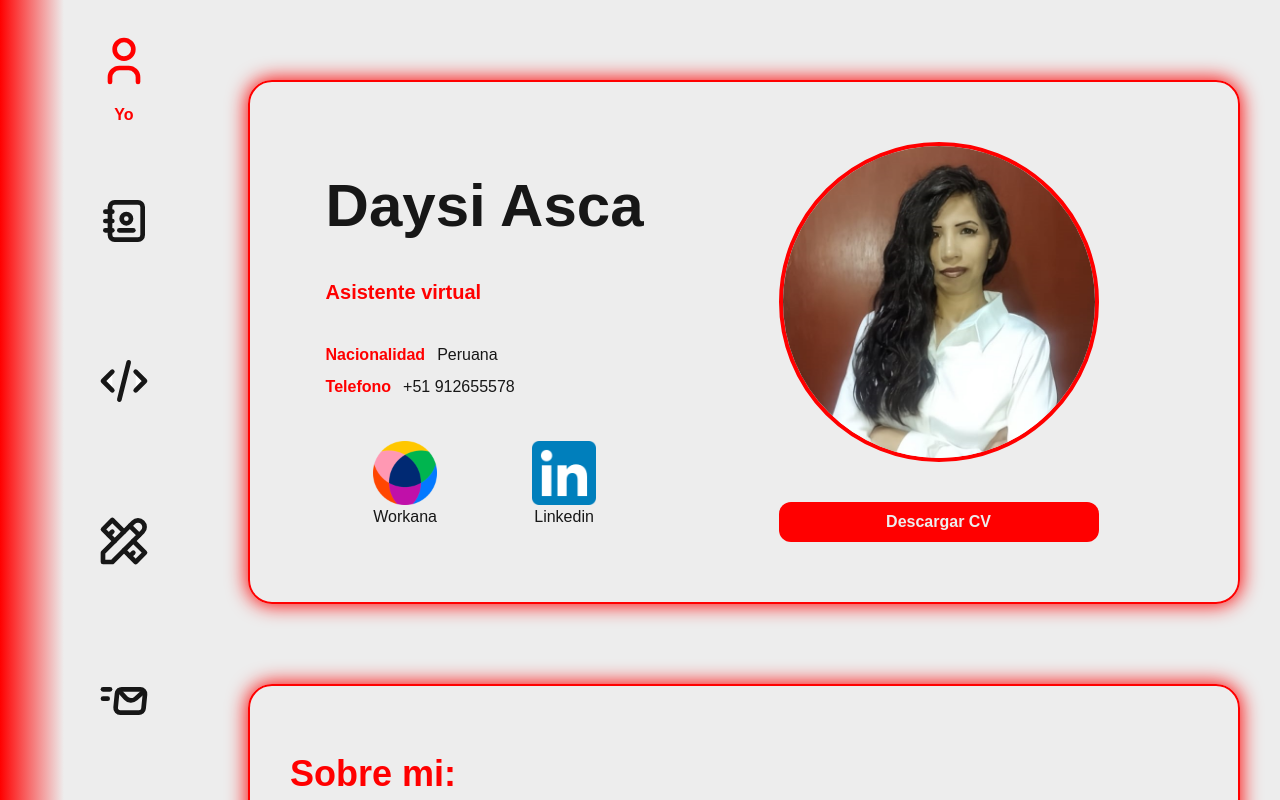
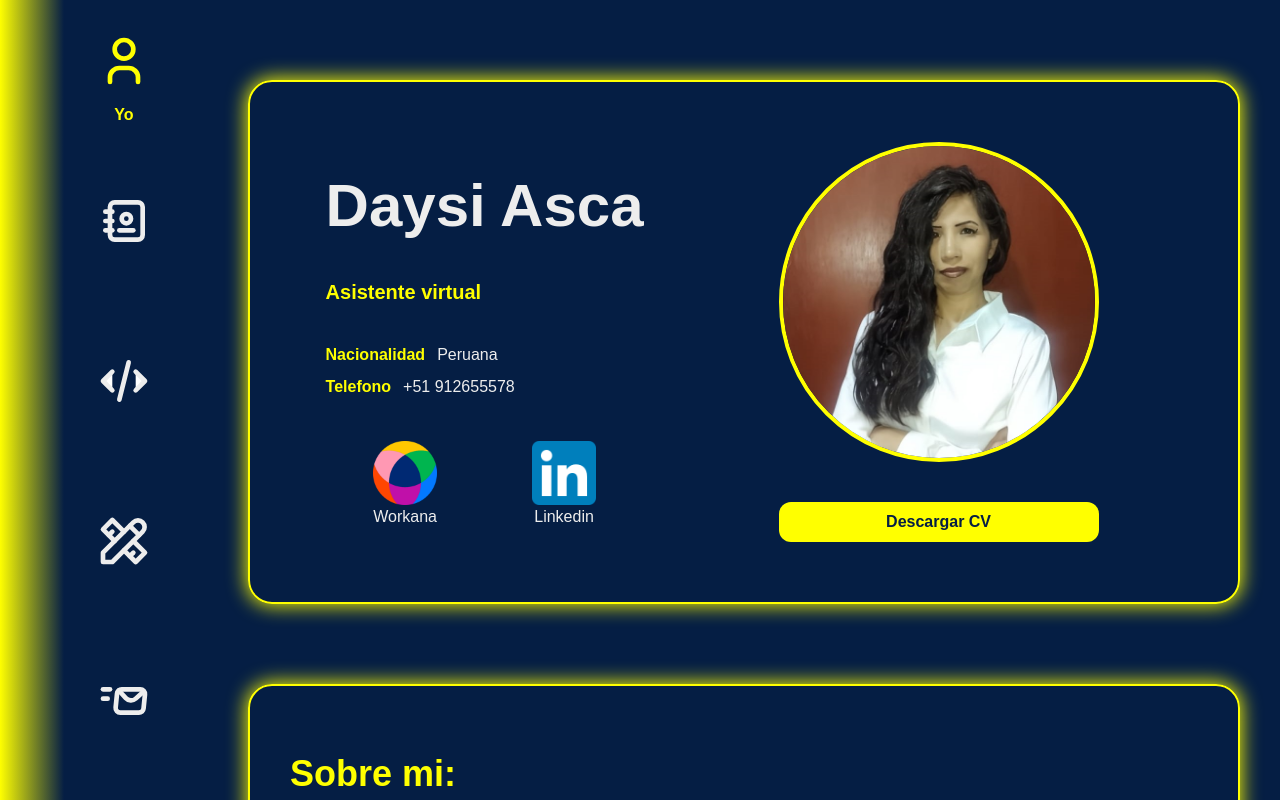
Before and after one commit to DiegoPower48/daysiportfolio, a Next.js app: page / in a window 1280 px wide. Shown: the top 800 px of the page. Built offline with nearby package versions, Linux system fonts and the light colour scheme; what tailwindcss-debug-screens would draw is missing.

Commit message:
el modo claro

```diff
--- a/src/app/globals.css
+++ b/src/app/globals.css
@@ -3,11 +3,11 @@
 @tailwind utilities;
 
 :root {
-  --textColor: #171717;
+  --textColor: #ededed;
   /*Tailwind*/
-  --background: #ededed;
-  --theme: red;
-  --hover: orange;
+  --background: #051e44;
+  --theme: yellow;
+  --hover: yellow;
 }
 
 @media (prefers-color-scheme: dark) {
```
